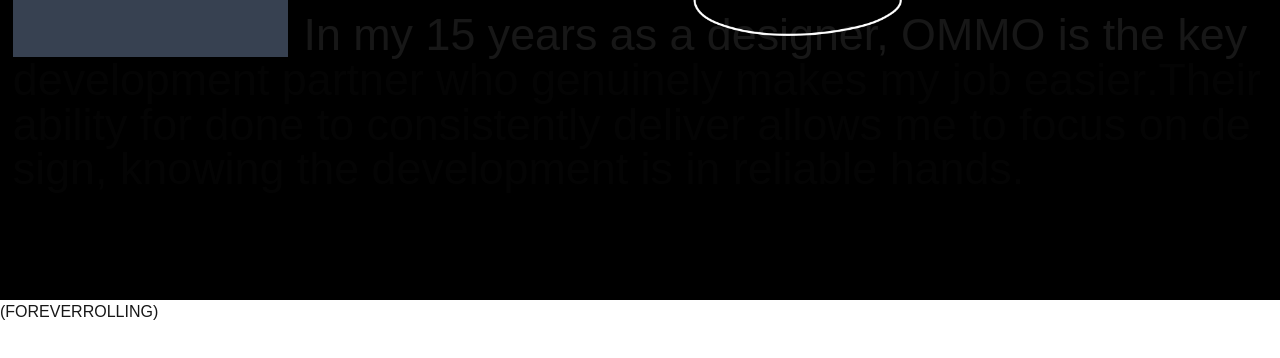
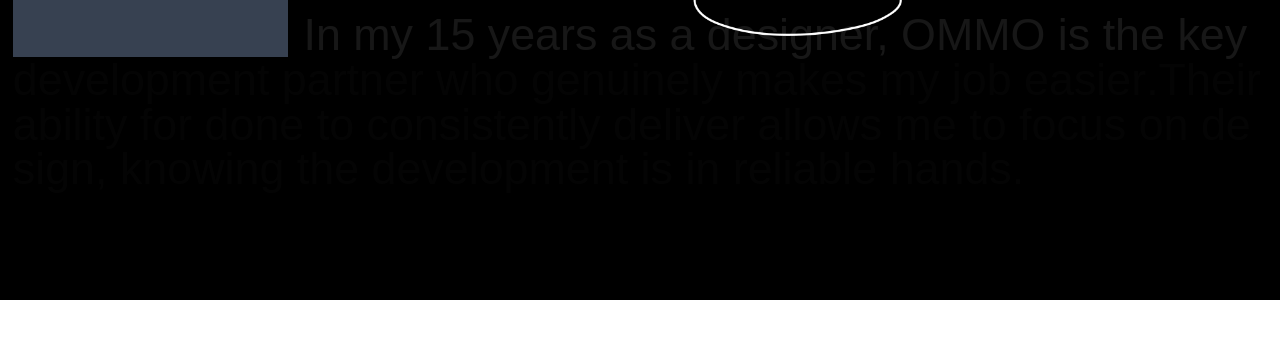
Before and after one commit to AdxonTV/template, a Next.js app: page / in a window 1280 px wide. Shown: the part 6820-7178 px from the top of the page. Built offline with nearby package versions, Linux system fonts and the light colour scheme.

Commit message:
slavecommit

```diff
--- a/components/aboutpage.tsx
+++ b/components/aboutpage.tsx
@@ -119,7 +119,7 @@
           </div>
         </div>
       </div>
-      <div>(FOREVERROLLING)</div>
+
     </div>
   );
 };
```
